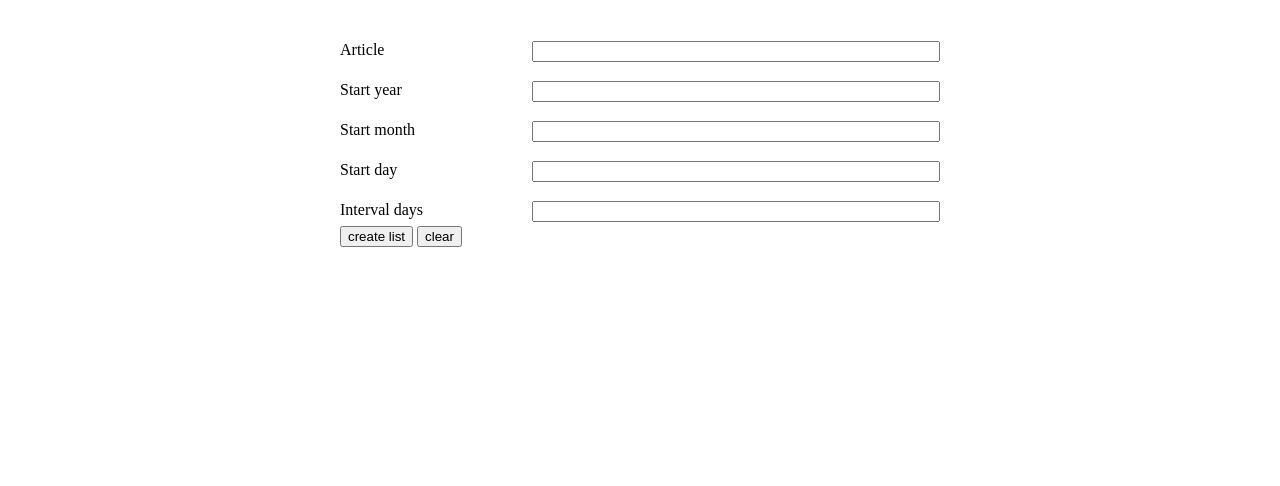
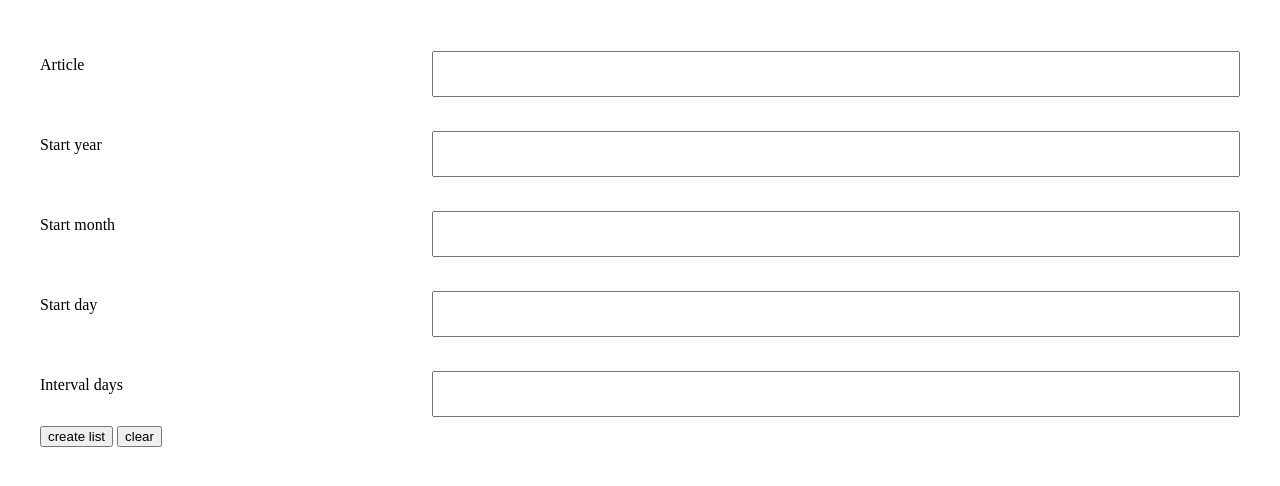
Before and after one commit to mywebsitearchive/wikihistory, a plain HTML site: page index.html in a window 1280 px wide. Drawn offline with Linux system fonts and the light colour scheme.

Commit message:
Update index.html

```diff
--- a/index.html
+++ b/index.html
@@ -4,14 +4,15 @@
 	<meta charset="utf-8">
         <style>
             input{
-                width: 400px;
+                height: 40px;
+                width: 800px;
                 margin-top: 5px;
                 float: right;
             }
             .box{
-                height: 30px;
-                width: 600px;
-                margin-top: 10px;
+                height: 60px;
+                width: 1200px;
+                margin-top: 20px;
                 overflow: hidden;
             }
             #lista{
@@ -23,21 +24,21 @@
     <body>
         <div id="lista"></div><br>
 
-        <div style="width: 600px; height: 200px; margin: auto;">
+        <div style="width: 1200px; height: 400px; margin: auto;">
 
-            <div class="box"><p style="float: left; margin-top: 5px; width: 150px;">Article</p>
+            <div class="box"><p style="float: left; margin-top: 10px; width: 250px;">Article</p>
             <input id="a"></input></div>
 
-            <div class="box"><p style="float: left; margin-top: 5px; width: 150px;">Start year</p>
+            <div class="box"><p style="float: left; margin-top: 10px; width: 250px;">Start year</p>
             <input id="year"></input></div>
 
-            <div class="box"><p style="float: left; margin-top: 5px; width: 150px;">Start month</p>
+            <div class="box"><p style="float: left; margin-top: 10px; width: 250px;">Start month</p>
             <input id="month"></input></div>
 
-            <div class="box"><p style="float: left; margin-top: 5px; width: 150px;">Start day</p>
+            <div class="box"><p style="float: left; margin-top: 10px; width: 250px;">Start day</p>
             <input id="day"></input></div>
 
-            <div class="box"><p style="float: left; margin-top: 5px; width: 150px;">Interval days</p>
+            <div class="box"><p style="float: left; margin-top: 10px; width: 250px;">Interval days</p>
             <input id="interval"></input></div>
 
             <button onclick="addTitle()">create list</button>
```
